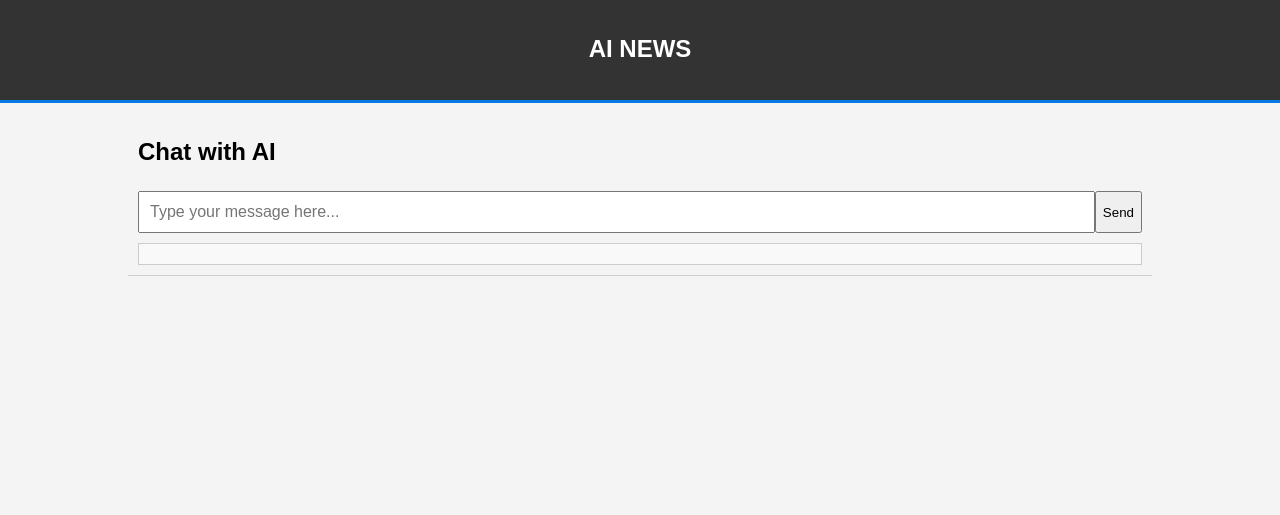
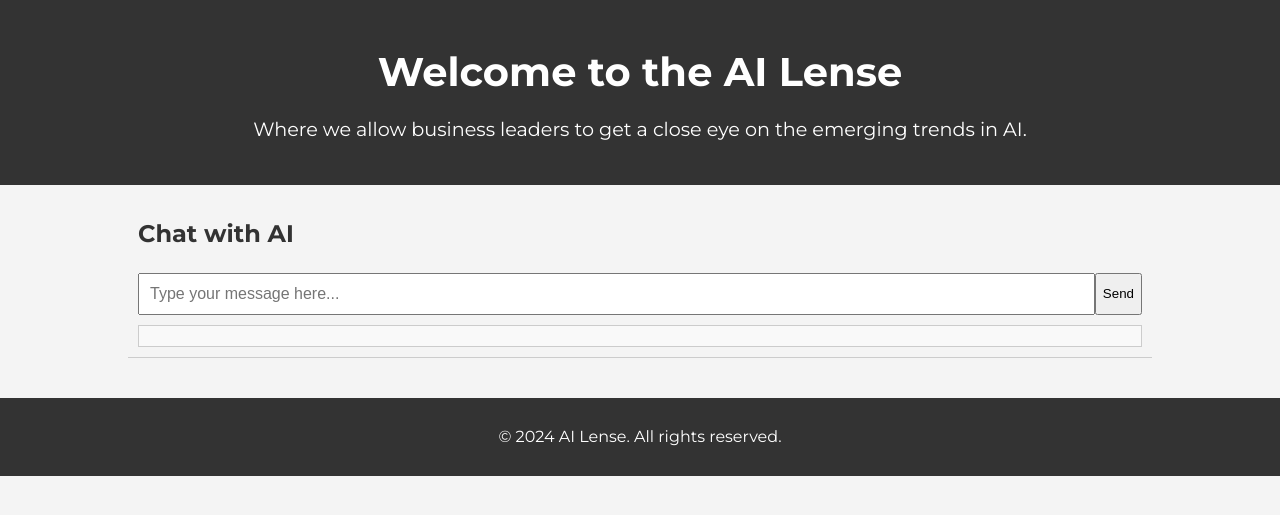
Before and after one commit to bertomill/ainews, a Flask app: page / in a window 1280 px wide. Shown: the top 515 px of the page. Run offline with Flask 3, Linux system fonts and the light colour scheme; data that the repository does not hold is empty.

Commit message:
Added a nicer header

```diff
--- a/static/style.css
+++ b/static/style.css
@@ -1,59 +1,119 @@
+/* style.css */
+
 body {
-    font-family: Arial, sans-serif;
-    line-height: 1.6;
+    font-family: 'Montserrat', sans-serif;
     margin: 0;
     padding: 0;
     background-color: #f4f4f4;
+    color: #333;
+    line-height: 1.6;
 }
+
+header {
+    background: #333;
+    color: #fff;
+    padding: 40px 0;
+    text-align: center;
+}
+
+header h1 {
+    margin: 0;
+    font-size: 2.5em;
+}
+
+header p {
+    font-size: 1.2em;
+    margin: 10px 0 0;
+}
+
 .container {
     width: 80%;
     margin: auto;
-    overflow: hidden;
 }
-header {
-    background: #333;
-    color: #fff;
-    padding-top: 30px;
-    min-height: 70px;
-    border-bottom: #0779e4 3px solid;
+
+#chat-container {
+    margin-bottom: 20px;
+    padding: 10px;
+    border-bottom: 1px solid #ccc;
 }
-header h1 {
-    text-align: center;
-    text-transform: uppercase;
-    margin: 0;
-    font-size: 24px;
+
+#chat-form {
+    display: flex;
+    margin-bottom: 10px;
 }
+
+#chat-input {
+    flex: 1;
+    padding: 10px;
+    font-size: 16px;
+}
+
+#chat-output {
+    max-height: 300px;
+    overflow-y: auto;
+    border: 1px solid #ccc;
+    padding: 10px;
+    background: #f9f9f9;
+}
+
+.chat-message {
+    margin-bottom: 10px;
+}
+
+.chat-message.user {
+    font-weight: bold;
+}
+
+.chat-message.bot {
+    color: #007bff;
+}
+
 .grid {
     display: grid;
     grid-template-columns: repeat(auto-fit, minmax(300px, 1fr));
     gap: 20px;
 }
+
 .grid-item {
     background: #fff;
     padding: 20px;
     border-radius: 5px;
     box-shadow: 0 0 10px rgba(0, 0, 0, 0.1);
 }
+
 .grid-item.large {
     grid-column: span 2;
 }
+
 .grid-item img {
     max-width: 100%;
     height: auto;
     display: block;
     margin-bottom: 10px;
 }
+
 .grid-item a {
     color: #333;
     text-decoration: none;
 }
+
 .grid-item a:hover {
-    color: #0779e4;
+    color: #007bff;
 }
+
 .description {
     margin: 10px 0;
 }
+
 .meta {
     color: #666;
     font-size: 12px;
 }
+
+footer {
+    background: #333;
+    color: #fff;
+    text-align: center;
+    padding: 10px 0;
+    margin-top: 20px;
+}
--- /dev/null
+++ b/templates/header.html
@@ -0,0 +1,6 @@
+<header>
+    <div class="header-container">
+        <h1>Welcome to the AI Lense</h1>
+        <p>Where we allow business leaders to get a close eye on the emerging trends in AI.</p>
+    </div>
+</header>
--- a/templates/index.html
+++ b/templates/index.html
@@ -3,45 +3,13 @@
 <head>
     <meta charset="UTF-8">
     <meta name="viewport" content="width=device-width, initial-scale=1.0">
-    <title>AI News</title>
+    <title>AI Lense</title>
+    <link rel="stylesheet" href="https://cdnjs.cloudflare.com/ajax/libs/font-awesome/5.15.3/css/all.min.css">
     <link rel="stylesheet" href="{{ url_for('static', filename='style.css') }}">
-    <style>
-        #chat-container {
-            margin-bottom: 20px;
-            padding: 10px;
-            border-bottom: 1px solid #ccc;
-        }
-        #chat-form {
-            display: flex;
-            margin-bottom: 10px;
-        }
-        #chat-input {
-            flex: 1;
-            padding: 10px;
-            font-size: 16px;
-        }
-        #chat-output {
-            max-height: 300px;
-            overflow-y: auto;
-            border: 1px solid #ccc;
-            padding: 10px;
-            background: #f9f9f9;
-        }
-        .chat-message {
-            margin-bottom: 10px;
-        }
-        .chat-message.user {
-            font-weight: bold;
-        }
-        .chat-message.bot {
-            color: #007bff;
-        }
-    </style>
+    <link href="https://fonts.googleapis.com/css2?family=Montserrat:wght@400;700&display=swap" rel="stylesheet">
 </head>
 <body>
-    <header>
-        <h1>AI News</h1>
-    </header>
+    {% include 'header.html' %}
     <div class="container">
         <div id="chat-container">
             <h2>Chat with AI</h2>
@@ -68,6 +36,9 @@
             {% endfor %}
         </div>
     </div>
+    <footer>
+        <p>&copy; 2024 AI Lense. All rights reserved.</p>
+    </footer>
     <script src="{{ url_for('static', filename='chat.js') }}"></script>
 </body>
 </html>
```
